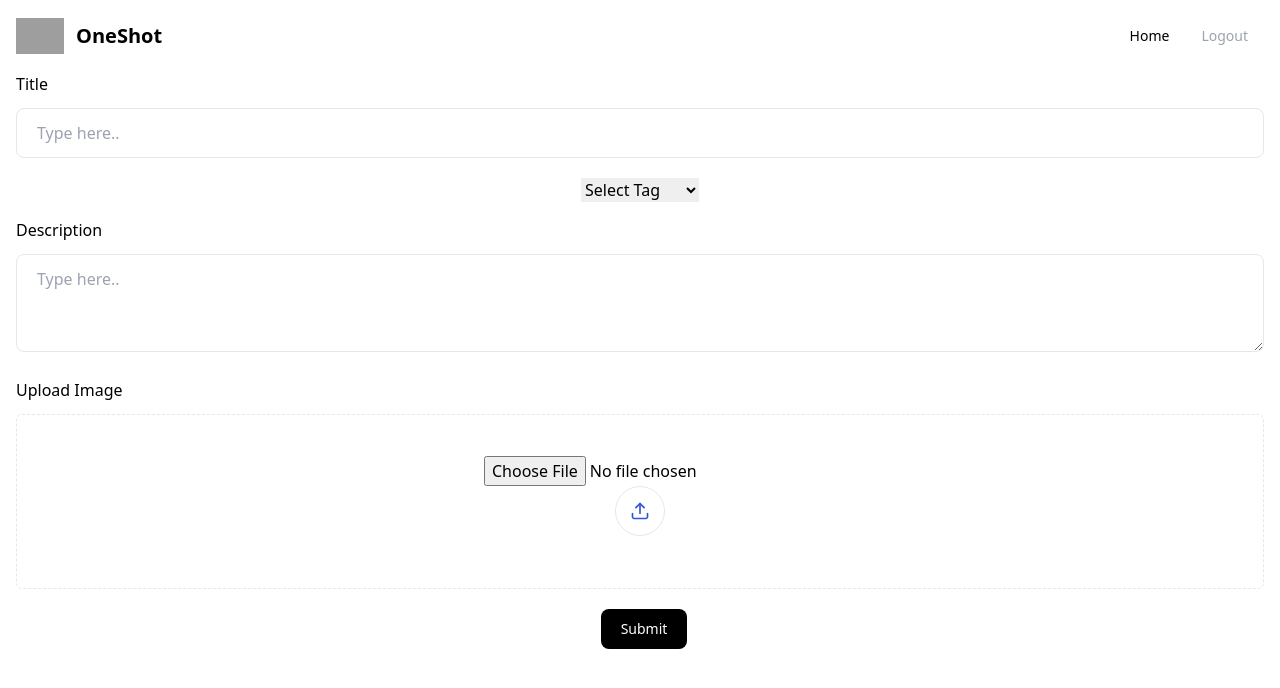
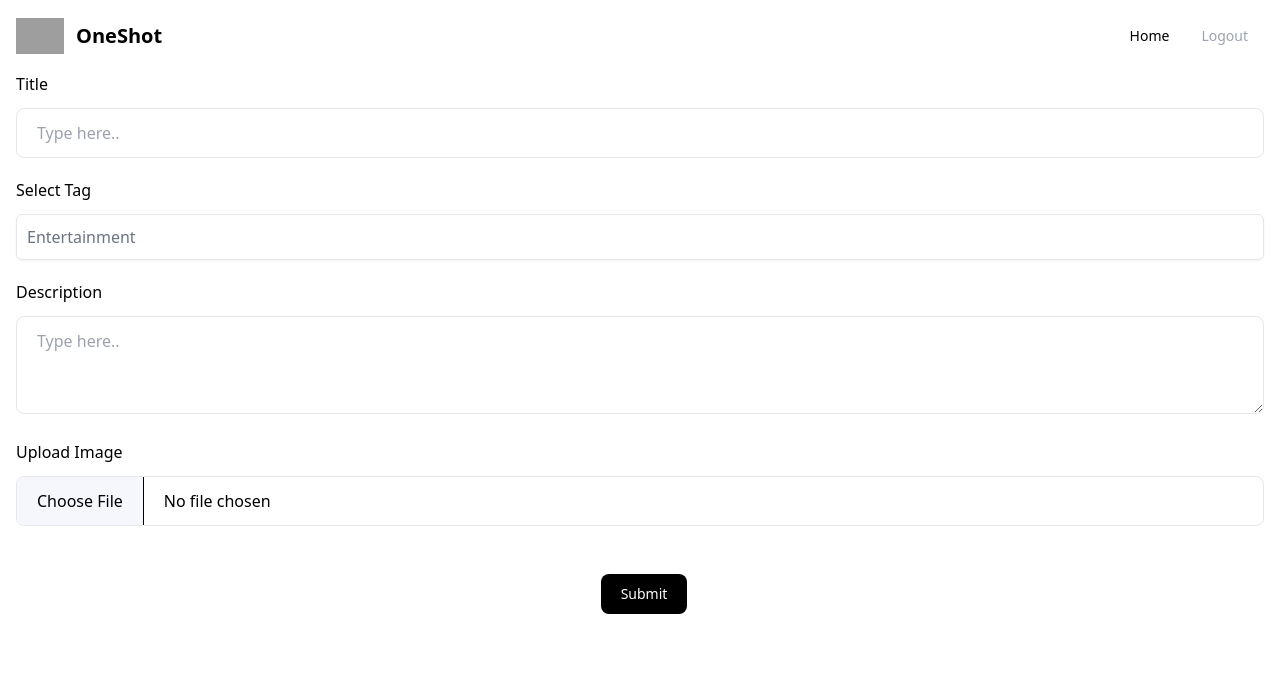
Before and after one commit to AnujPandey007/OneShot, a React (Create React App) app: page /addpost in a window 1280 px wide. Shown: the top 688 px of the page. Built offline with nearby package versions, Linux system fonts and the light colour scheme; no server answers; sample sign-in values are in the browser's storage; grey boxes are pictures that could not be loaded.

Commit message:
added new

```diff
--- a/src/pages/AddPost.js
+++ b/src/pages/AddPost.js
@@ -11,7 +11,8 @@ export default function AddPost({isAuth, setAlert}) {
 
   const [title, setTitle] = React.useState("");
   const [post, setPost] = React.useState("");
-  const [blogTag, setBlogTag] = React.useState('')
+  const [blogTag, setBlogTag] = React.useState('');
+  const [isLoading, setIsLoading] = React.useState(false);
 
   const [imageUpload, setImageUpload] = React.useState("");
   let imageUrl = "";
@@ -50,8 +51,9 @@ export default function AddPost({isAuth, setAlert}) {
   }
 
   const addBlog = async()=>{
+    setIsLoading(true);
     try{
-      if(title.length!==0&&post.length!==0){
+      if(title.length!==0&&post.length!==0&&imageUpload!==""){
         setAlert("Blog is being added", "info");
         await uploadImage();
         const blogApi="http://localhost:3000/blog/addBlog";
@@ -85,6 +87,7 @@ export default function AddPost({isAuth, setAlert}) {
     }catch(e){
       console.log(e);
     }
+    setIsLoading(false);
   }
 
   return (
@@ -104,14 +107,18 @@ export default function AddPost({isAuth, setAlert}) {
           </div>
         </div>
 
-        <div className='pb-4'>
-          <select className="form-select"  defaultValue={blogTag} onChange={handleBlogTag} id="validationCustom05" required>
-            <option value={""} disabled={true}>Select Tag</option>
-            <option value={"Hindi"}>Hindi</option>
-            <option value={"English"}>English</option>
-            <option value={"Mathematics"}>Mathematics</option>
-            <option value={"Geography"}>Geography</option>
-            <option value={"Science"}>Science</option>
+        <div className="w-full px-4 mb-5">
+          <label htmlFor="" className="mb-3 block text-base font-medium text-black">
+          Select Tag
+          </label>
+          <select defaultValue={blogTag} onChange={handleBlogTag}  className="w-full p-2.5 text-gray-500 bg-white border rounded-md shadow-sm outline-none appearance-none">
+              <option>Entertainment</option>
+              <option>Sports</option>
+              <option>Food</option>
+              <option>Travel</option>
+              <option>Fashion</option>
+              <option>Photography</option>
+              <option>Science</option>
           </select>
         </div>
 
@@ -129,7 +136,7 @@ export default function AddPost({isAuth, setAlert}) {
           </div>
         </div>
 
-        <div className="w-full px-4 ">
+        {/* <div className="w-full px-4 ">
           <div className="mb-5">
             <label className="mb-3 block text-base font-medium text-black">
             Upload Image
@@ -149,9 +156,19 @@ export default function AddPost({isAuth, setAlert}) {
                 </label>
             </div>
           </div>
+        </div> */}
+
+        <div className="w-full px-4">
+          <div className="mb-12">
+            <label htmlFor="" className="mb-3 block text-base font-medium text-black">
+              Upload Image
+            </label>
+            <input type="file" accept="image/*" onChange={handleImage} className="border-form-stroke text-body-color placeholder-body-color focus:border-primary active:border-primary file:border-form-stroke file:text-body-color file:hover:bg-primary w-full cursor-pointer rounded-lg border-[1.5px] font-medium outline-none transition file:mr-5 file:border-collapse file:cursor-pointer file:border-0 file:border-r file:border-solid file:bg-[#F5F7FD] file:py-3 file:px-5 file:hover:bg-opacity-10 disabled:cursor-default disabled:bg-[#F5F7FD]"/>
+          </div>
         </div>
+
         <div className='pl-4'>
-          <button type="button" onClick={addBlog} className="text-white bg-black hover:bg-black focus:ring-4 focus:ring-blue-300 font-medium rounded-lg text-sm px-5 py-2.5 mr-2 mb-2 dark:bg-blue-600 dark:hover:bg-blue-700 focus:outline-none dark:focus:ring-blue-800">Submit</button>
+          <button type="button" disabled={isLoading} onClick={addBlog} className="text-white bg-black hover:bg-black focus:ring-4 focus:ring-blue-300 font-medium rounded-lg text-sm px-5 py-2.5 mr-2 mb-2 dark:bg-blue-600 dark:hover:bg-blue-700 focus:outline-none dark:focus:ring-blue-800">Submit</button>
         </div>
       </div>
     </>
--- a/src/pages/GetPost.js
+++ b/src/pages/GetPost.js
@@ -55,9 +55,14 @@ export default function GetPost({isAuth, setAlert}) {
   }
 
   if(isLoading){
-    return ( <div className='text-center'>
-        <div className="spinner-border" role="status">
-          <span className="sr-only"></span>
+    return (
+      <div className="flex items-center justify-center h-screen">
+        <div role="status">
+            <svg aria-hidden="true" className="inline w-10 h-10 mr-2 text-gray-200 animate-spin dark:text-gray-600 fill-blue-600" viewBox="0 0 100 101" fill="none" xmlns="http://www.w3.org/2000/svg">
+                <path d="M100 50.5908C100 78.2051 77.6142 100.591 50 100.591C22.3858 100.591 0 78.2051 0 50.5908C0 22.9766 22.3858 0.59082 50 0.59082C77.6142 0.59082 100 22.9766 100 50.5908ZM9.08144 50.5908C9.08144 73.1895 27.4013 91.5094 50 91.5094C72.5987 91.5094 90.9186 73.1895 90.9186 50.5908C90.9186 27.9921 72.5987 9.67226 50 9.67226C27.4013 9.67226 9.08144 27.9921 9.08144 50.5908Z" fill="currentColor"/>
+                <path d="M93.9676 39.0409C96.393 38.4038 97.8624 35.9116 97.0079 33.5539C95.2932 28.8227 92.871 24.3692 89.8167 20.348C85.8452 15.1192 80.8826 10.7238 75.2124 7.41289C69.5422 4.10194 63.2754 1.94025 56.7698 1.05124C51.7666 0.367541 46.6976 0.446843 41.7345 1.27873C39.2613 1.69328 37.813 4.19778 38.4501 6.62326C39.0873 9.04874 41.5694 10.4717 44.0505 10.1071C47.8511 9.54855 51.7191 9.52689 55.5402 10.0491C60.8642 10.7766 65.9928 12.5457 70.6331 15.2552C75.2735 17.9648 79.3347 21.5619 82.5849 25.841C84.9175 28.9121 86.7997 32.2913 88.1811 35.8758C89.083 38.2158 91.5421 39.6781 93.9676 39.0409Z" fill="currentFill"/>
+            </svg>
+            <span className="sr-only">Loading...</span>
         </div>
       </div>
     )
@@ -65,8 +70,9 @@ export default function GetPost({isAuth, setAlert}) {
 
   return (
     <>
-      {(userData.userPriority>1) && <button onClick={()=>deleteBlog(blog._id)} title="Delete Blog" className="fixed z-90 bottom-10 right-8 bg-black w-14 h-14 rounded-full drop-shadow-lg flex justify-center items-center text-white text-s hover:bg-black hover:drop-shadow-2xl hover:animate-bounce duration-300">
-        Delete
+      {(userData.userPriority>1) &&
+      <button onClick={()=>deleteBlog(blog._id)} title="Delete Blog" className="fixed z-90 bottom-10 right-8 bg-black w-14 h-14 rounded-full drop-shadow-lg flex justify-center items-center text-white text-s">
+       &#x2715;
       </button>}
 
       <div className='flex flex-col items-center w-full h-full justify-center self-center'>
--- a/src/pages/Home.js
+++ b/src/pages/Home.js
@@ -33,18 +33,23 @@ export default function Home({isAuth}) {
 
 
   if(isLoading){
-    return ( <div className='text-center'>
-        <div className="spinner-border" role="status">
-          <span className="sr-only"></span>
+    return (
+      <div className="flex items-center justify-center h-screen">
+        <div role="status">
+            <svg aria-hidden="true" className="inline w-10 h-10 mr-2 text-gray-200 animate-spin dark:text-gray-600 fill-blue-600" viewBox="0 0 100 101" fill="none" xmlns="http://www.w3.org/2000/svg">
+                <path d="M100 50.5908C100 78.2051 77.6142 100.591 50 100.591C22.3858 100.591 0 78.2051 0 50.5908C0 22.9766 22.3858 0.59082 50 0.59082C77.6142 0.59082 100 22.9766 100 50.5908ZM9.08144 50.5908C9.08144 73.1895 27.4013 91.5094 50 91.5094C72.5987 91.5094 90.9186 73.1895 90.9186 50.5908C90.9186 27.9921 72.5987 9.67226 50 9.67226C27.4013 9.67226 9.08144 27.9921 9.08144 50.5908Z" fill="currentColor"/>
+                <path d="M93.9676 39.0409C96.393 38.4038 97.8624 35.9116 97.0079 33.5539C95.2932 28.8227 92.871 24.3692 89.8167 20.348C85.8452 15.1192 80.8826 10.7238 75.2124 7.41289C69.5422 4.10194 63.2754 1.94025 56.7698 1.05124C51.7666 0.367541 46.6976 0.446843 41.7345 1.27873C39.2613 1.69328 37.813 4.19778 38.4501 6.62326C39.0873 9.04874 41.5694 10.4717 44.0505 10.1071C47.8511 9.54855 51.7191 9.52689 55.5402 10.0491C60.8642 10.7766 65.9928 12.5457 70.6331 15.2552C75.2735 17.9648 79.3347 21.5619 82.5849 25.841C84.9175 28.9121 86.7997 32.2913 88.1811 35.8758C89.083 38.2158 91.5421 39.6781 93.9676 39.0409Z" fill="currentFill"/>
+            </svg>
+            <span className="sr-only">Loading...</span>
         </div>
       </div>
-    )
+    );
   }
 
   return (
     <>
-      <button onClick={addBlog} title="Add Blog" className="fixed z-90 bottom-10 right-8 bg-black w-14 h-14 rounded-full drop-shadow-lg flex justify-center items-center text-white text-s hover:bg-black hover:drop-shadow-2xl hover:animate-bounce duration-300">
-         Add
+      <button onClick={addBlog} title="Add Blog" className="fixed z-90 bottom-10 right-8 bg-black w-14 h-14 rounded-full drop-shadow-lg flex justify-center items-center text-white text-s">
+        &#65291;
       </button>
 
       {blogs.length!==0 &&  <section className="pt-10 pb-10 lg:pt-[10px] lg:pb-20">
```
